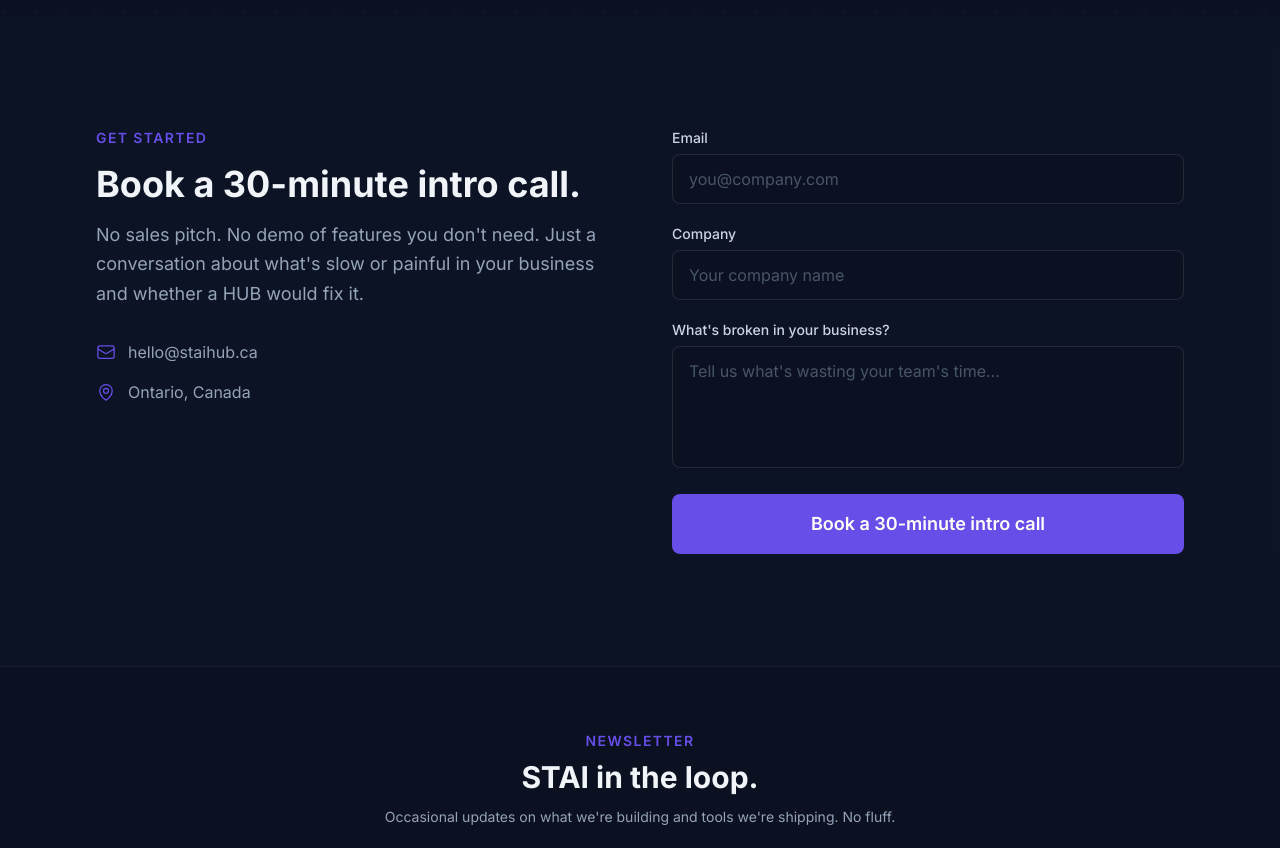
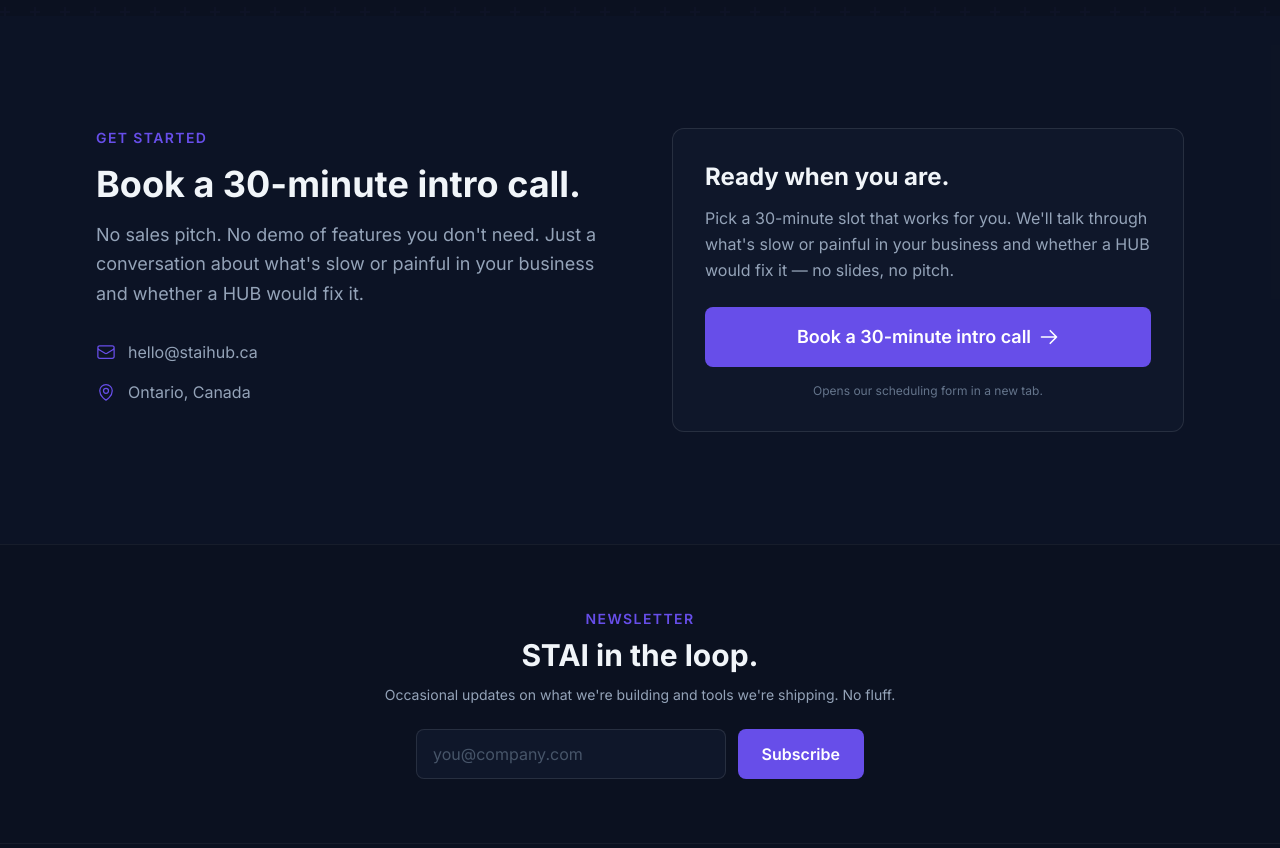
Before and after one commit to BrendanStempski/stai-consulting-website, a website: page index.html in a window 1280 px wide. Shown: the part 6560-7408 px from the top of the page. Drawn offline with nearby package versions, Linux system fonts and the light colour scheme.

Commit message:
feat: wire all booking CTAs to Tally scheduling form
Every "Book a Demo" / "Get Started" / "Talk to Us" button now opens
https://tally.so/r/441V8X in a new tab. Replaced the dead contact form
(onsubmit=return false) with a real CTA card pointing at the same link.

```diff
--- a/index.html
+++ b/index.html
@@ -86,7 +86,7 @@
           <a href="#modules" class="hover:text-slate-100 transition-colors duration-200 cursor-pointer">Modules</a>
           <a href="use-cases.html" class="hover:text-slate-100 transition-colors duration-200 cursor-pointer">What We Build</a>
           <a href="#pricing" class="hover:text-slate-100 transition-colors duration-200 cursor-pointer">Pricing</a>
-          <a href="#contact" class="inline-flex items-center px-4 py-2 bg-accent text-white font-medium rounded-lg hover:bg-accent-light transition-colors duration-200 cursor-pointer">Book a Demo</a>
+          <a href="https://tally.so/r/441V8X" target="_blank" rel="noopener" class="inline-flex items-center px-4 py-2 bg-accent text-white font-medium rounded-lg hover:bg-accent-light transition-colors duration-200 cursor-pointer">Book a Demo</a>
         </div>
         <button id="mobile-toggle" class="md:hidden p-2 text-slate-400 hover:text-slate-100 cursor-pointer" aria-label="Toggle menu">
           <svg class="w-6 h-6" fill="none" viewBox="0 0 24 24" stroke="currentColor" stroke-width="2">
@@ -100,7 +100,7 @@
           <a href="#modules" class="hover:text-slate-100 transition-colors duration-200 cursor-pointer">Modules</a>
           <a href="use-cases.html" class="hover:text-slate-100 transition-colors duration-200 cursor-pointer">What We Build</a>
           <a href="#pricing" class="hover:text-slate-100 transition-colors duration-200 cursor-pointer">Pricing</a>
-          <a href="#contact" class="inline-flex items-center justify-center px-4 py-2 bg-accent text-white font-medium rounded-lg hover:bg-accent-light transition-colors duration-200 cursor-pointer">Book a Demo</a>
+          <a href="https://tally.so/r/441V8X" target="_blank" rel="noopener" class="inline-flex items-center justify-center px-4 py-2 bg-accent text-white font-medium rounded-lg hover:bg-accent-light transition-colors duration-200 cursor-pointer">Book a Demo</a>
         </div>
       </div>
     </div>
@@ -131,7 +131,7 @@
                 <path stroke-linecap="round" stroke-linejoin="round" d="M19 9l-7 7-7-7" />
               </svg>
             </a>
-            <a href="#contact" class="inline-flex items-center justify-center px-8 py-4 border border-accent/30 text-accent font-semibold rounded-lg hover:bg-accent/10 transition-colors duration-200 text-lg cursor-pointer">
+            <a href="https://tally.so/r/441V8X" target="_blank" rel="noopener" class="inline-flex items-center justify-center px-8 py-4 border border-accent/30 text-accent font-semibold rounded-lg hover:bg-accent/10 transition-colors duration-200 text-lg cursor-pointer">
               Book a Demo
             </a>
           </div>
@@ -444,7 +444,7 @@
             <li class="text-sm text-slate-400 leading-relaxed">Hosting and maintenance included</li>
             <li class="text-sm text-slate-400 leading-relaxed">Team onboarding and support</li>
           </ul>
-          <a href="#contact" class="mt-8 inline-flex items-center justify-center px-6 py-3 border border-accent/30 text-accent font-medium rounded-lg hover:bg-accent/10 transition-colors duration-200 cursor-pointer">
+          <a href="https://tally.so/r/441V8X" target="_blank" rel="noopener" class="mt-8 inline-flex items-center justify-center px-6 py-3 border border-accent/30 text-accent font-medium rounded-lg hover:bg-accent/10 transition-colors duration-200 cursor-pointer">
             Get Started
           </a>
         </div>
@@ -468,7 +468,7 @@
             <li class="text-sm text-slate-300 leading-relaxed">Built-in team feedback engine</li>
             <li class="text-sm text-slate-300 leading-relaxed">Priority support</li>
           </ul>
-          <a href="#contact" class="mt-8 inline-flex items-center justify-center px-6 py-3 bg-accent text-white font-semibold rounded-lg hover:bg-accent-light transition-colors duration-200 cursor-pointer">
+          <a href="https://tally.so/r/441V8X" target="_blank" rel="noopener" class="mt-8 inline-flex items-center justify-center px-6 py-3 bg-accent text-white font-semibold rounded-lg hover:bg-accent-light transition-colors duration-200 cursor-pointer">
             Talk to Us
           </a>
         </div>
@@ -489,7 +489,7 @@
             <li class="text-sm text-slate-400 leading-relaxed">Advanced integrations and reporting</li>
             <li class="text-sm text-slate-400 leading-relaxed">Dedicated build capacity</li>
           </ul>
-          <a href="#contact" class="mt-8 inline-flex items-center justify-center px-6 py-3 border border-accent/30 text-accent font-medium rounded-lg hover:bg-accent/10 transition-colors duration-200 cursor-pointer">
+          <a href="https://tally.so/r/441V8X" target="_blank" rel="noopener" class="mt-8 inline-flex items-center justify-center px-6 py-3 border border-accent/30 text-accent font-medium rounded-lg hover:bg-accent/10 transition-colors duration-200 cursor-pointer">
             Talk to Us
           </a>
         </div>
@@ -603,30 +603,20 @@
         </div>
 
         <div class="reveal">
-          <form class="space-y-5" onsubmit="return false;">
-            <div>
-              <label for="email" class="block text-sm font-medium text-slate-300 mb-1.5">Email</label>
-              <input type="email" id="email" name="email" required
-                class="w-full px-4 py-3 bg-navy-950 border border-white/10 rounded-lg text-slate-100 placeholder-slate-600 focus:outline-none focus:ring-2 focus:ring-accent/50 focus:border-accent/50 transition-colors duration-200"
-                placeholder="you@company.com">
-            </div>
-            <div>
-              <label for="company" class="block text-sm font-medium text-slate-300 mb-1.5">Company</label>
-              <input type="text" id="company" name="company"
-                class="w-full px-4 py-3 bg-navy-950 border border-white/10 rounded-lg text-slate-100 placeholder-slate-600 focus:outline-none focus:ring-2 focus:ring-accent/50 focus:border-accent/50 transition-colors duration-200"
-                placeholder="Your company name">
-            </div>
-            <div>
-              <label for="message" class="block text-sm font-medium text-slate-300 mb-1.5">What's broken in your business?</label>
-              <textarea id="message" name="message" rows="4"
-                class="w-full px-4 py-3 bg-navy-950 border border-white/10 rounded-lg text-slate-100 placeholder-slate-600 focus:outline-none focus:ring-2 focus:ring-accent/50 focus:border-accent/50 transition-colors duration-200 resize-none"
-                placeholder="Tell us what's wasting your team's time..."></textarea>
-            </div>
-            <button type="submit"
-              class="w-full px-8 py-4 bg-accent text-white font-semibold rounded-lg hover:bg-accent-light transition-colors duration-200 text-lg cursor-pointer">
+          <div class="bg-navy-900 border border-white/10 rounded-xl p-6 sm:p-8">
+            <h3 class="text-xl sm:text-2xl font-bold leading-tight">Ready when you are.</h3>
+            <p class="mt-3 text-slate-400 leading-relaxed">
+              Pick a 30-minute slot that works for you. We'll talk through what's slow or painful in your business and whether a HUB would fix it — no slides, no pitch.
+            </p>
+            <a href="https://tally.so/r/441V8X" target="_blank" rel="noopener"
+              class="mt-6 w-full inline-flex items-center justify-center px-8 py-4 bg-accent text-white font-semibold rounded-lg hover:bg-accent-light transition-colors duration-200 text-lg cursor-pointer">
               Book a 30-minute intro call
-            </button>
-          </form>
+              <svg class="w-5 h-5 ml-2" fill="none" viewBox="0 0 24 24" stroke="currentColor" stroke-width="2">
+                <path stroke-linecap="round" stroke-linejoin="round" d="M13.5 4.5L21 12m0 0l-7.5 7.5M21 12H3" />
+              </svg>
+            </a>
+            <p class="mt-4 text-xs text-slate-500 text-center">Opens our scheduling form in a new tab.</p>
+          </div>
         </div>
       </div>
     </div>
```
Also changed, not shown: use-cases.html (+3 -3 lines).
